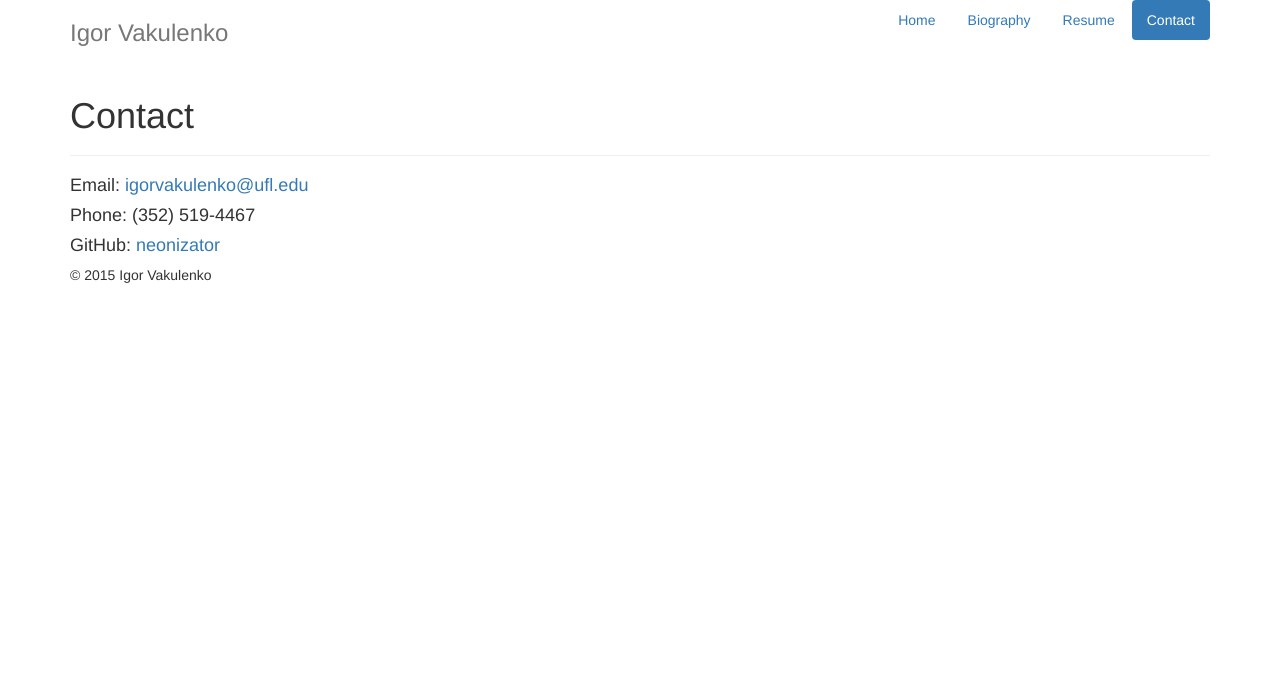
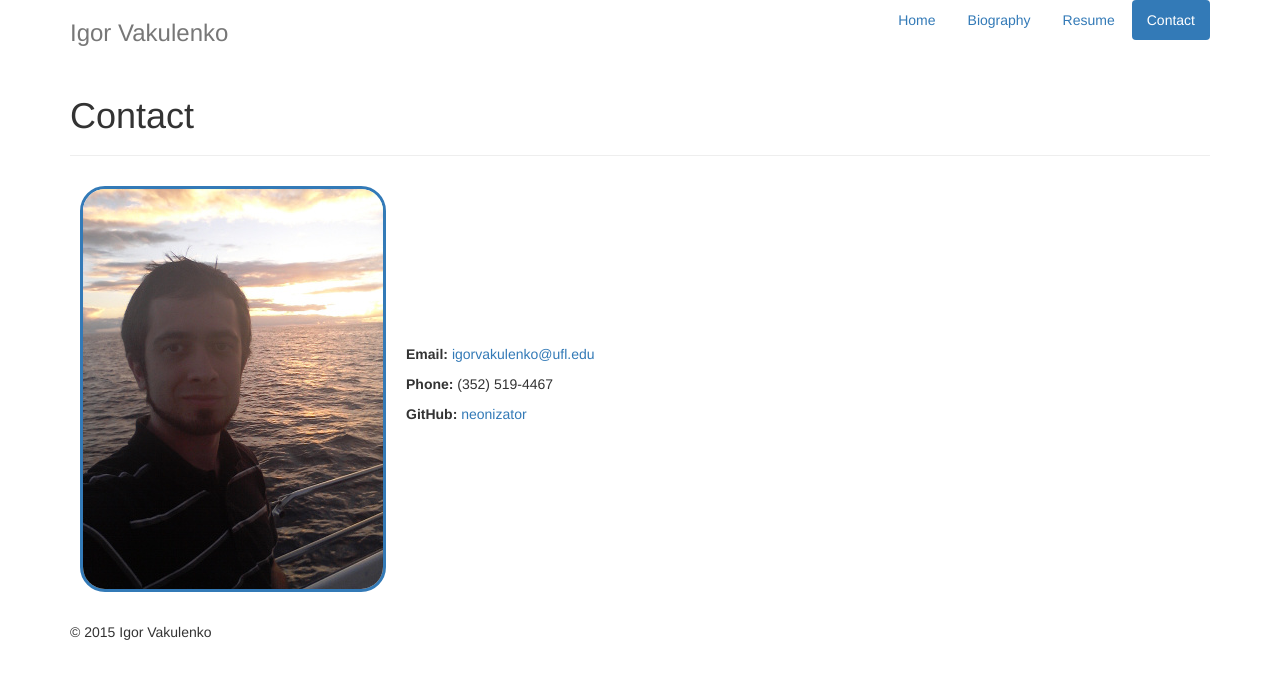
Before and after one commit to neonizator/neonizator.github.io, a plain HTML site: page contact.html in a window 1280 px wide. Drawn offline with nearby package versions, Linux system fonts and the light colour scheme.

Commit message:
Contact update

```diff
--- a/contact.html
+++ b/contact.html
@@ -37,9 +37,18 @@
 		  <h1>Contact</h1>
 		</div>
 
-	  <h4>Email: <a href="mailto:igorvakulenko@ufl.edu">igorvakulenko@ufl.edu</a></h4>
-	  <h4>Phone: (352) 519-4467</h4>
-	  <h4>GitHub: <a href="https://github.com/neonizator/">neonizator</a></h4>
+	  <table class="biography-table">
+		<tr>
+			<td>
+				<img src="img/contact.jpg" />
+			</td>
+			<td>
+			  <p><strong>Email:</strong> <a href="mailto:igorvakulenko@ufl.edu">igorvakulenko@ufl.edu</a></p>
+			  <p><strong>Phone:</strong> (352) 519-4467</p>
+			  <p><strong>GitHub:</strong> <a href="https://github.com/neonizator/">neonizator</a></p>
+			</td>
+		</tr>
+	  </table>
 
       <footer class="footer">
         <p>&copy; 2015 Igor Vakulenko</p>
--- a/css/styles.css
+++ b/css/styles.css
@@ -24,6 +24,12 @@
 .biography-table td {
 	padding: 10px;
 }
+
+.biography-table img {
+	border-radius: 25px;
+	border: 3px solid #337ab7;
+}
+
 .resume {
 	color: #337ab7;
 }
```
Also changed, not shown: img/contact.jpg (added).
